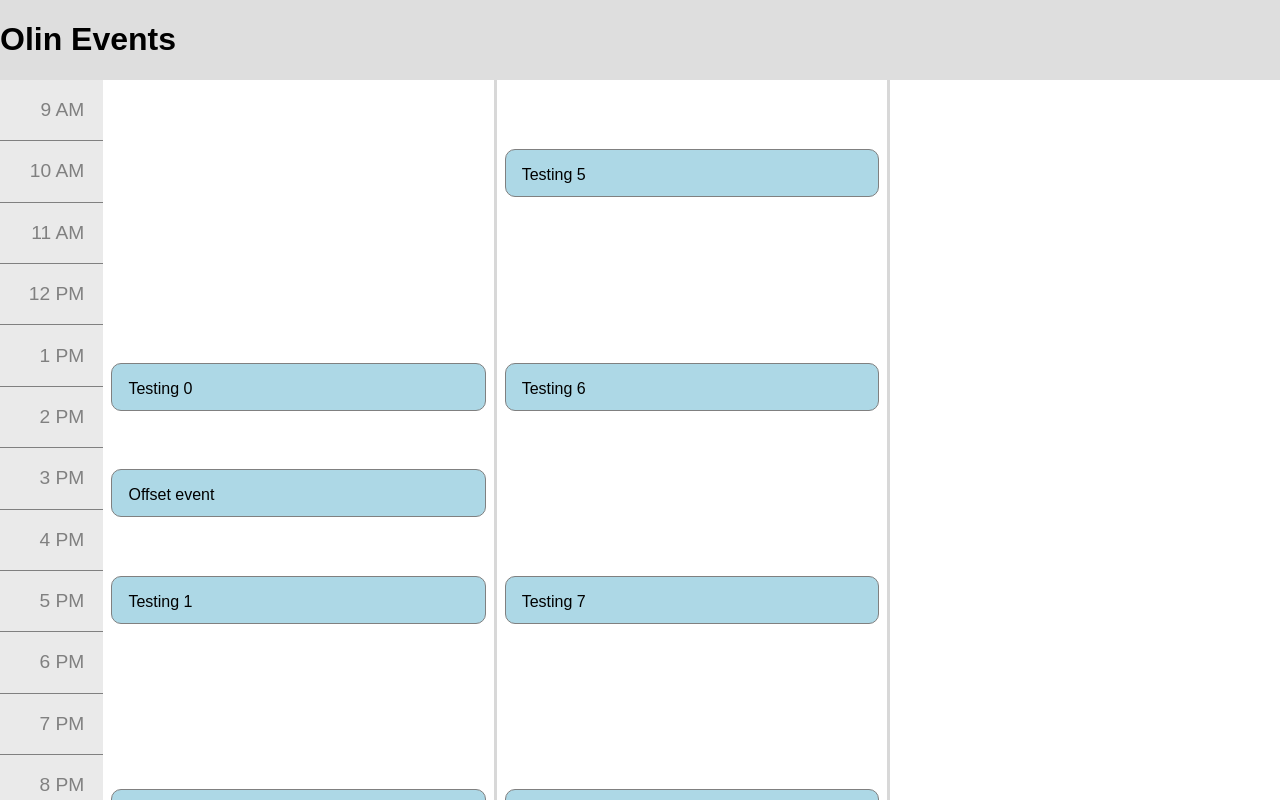
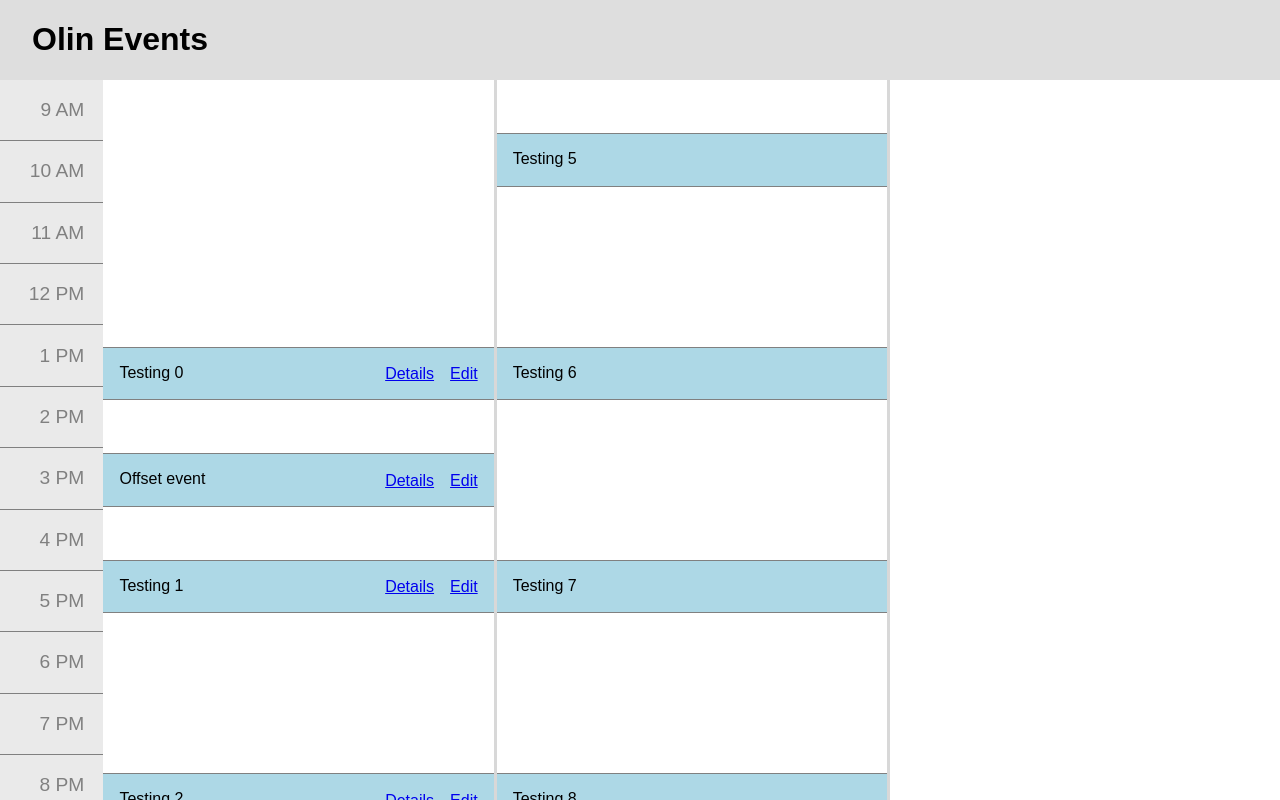
Before and after one commit to kylecombes/ultra-responsive-calendar, a React (Create React App) app: page / in a window 1280 px wide. Shown: the top 800 px of the page. Built offline with nearby package versions, Linux system fonts and the light colour scheme.

Commit message:
Added Edit and View Details links to event box.

```diff
--- a/package.json
+++ b/package.json
@@ -3,7 +3,7 @@
   "version": "0.1.0",
   "private": true,
   "description": "A highly responsive React calendar view component that can respond to varying screen sizes and display requirements.",
-  "main": "index.jsx",
+  "main": "src/index.js",
   "author": "Kyle Combes",
   "repository": {
     "type": "git",
--- a/src/App.css
+++ b/src/App.css
@@ -1,4 +1,5 @@
 * {
+	-webkit-box-sizing: border-box;
 	box-sizing: border-box;
 }
 
@@ -37,15 +38,20 @@ body,
 }
 
 .urc-calendar-container {
+	display: -ms-flexbox;
 	display: flex;
+	-ms-flex-direction: row;
 	flex-direction: row;
 	width: 100%;
 	height: 100%;
 }
 
 .urc-side-labels-container {
+	-ms-flex-preferred-size: content;
 	flex-basis: content;
+	display: -ms-flexbox;
 	display: flex;
+	-ms-flex-direction: column;
 	flex-direction: column;
 	height: 100%;
 }
@@ -65,6 +71,7 @@ body,
 }
 
 .urc-col-container {
+	-ms-flex-positive: 1;
 	flex-grow: 1;
 	height: 100%;
 	width: 100%;
@@ -72,6 +79,7 @@ body,
 	display: flex;
 	-ms-flex-direction: row;
 	flex-direction: row;
+	overflow: hidden;
 }
 
 .urc-column {
@@ -88,12 +96,37 @@ body,
 
 .urc-event {
 	background-color: lightblue;
-	margin: 1em 0.5em;
 	padding: 1em;
-	border: 1px solid gray;
-	border-radius: 10px;
 	position: absolute;
 	left: 0;
 	right: 0;
 	min-height: 3em;
+	border-top: 1px solid gray;
+	border-bottom: 1px solid gray;
 }
+
+.urc-event-contents {
+	position: relative;
+	width: 100%;
+	height: 100%;
+}
+
+.urc-event-contents .urc-event-title {
+	position: absolute;
+	top: 0;
+	left: 0;
+}
+
+.urc-event-contents .urc-event-options-container {
+	position: absolute;
+	right: 0;
+	bottom: 0;
+}
+
+.urc-event-contents .urc-event-options-container > *:not(:last-child) {
+	margin-right: 1em;
+}
+
+.urc-column:nth-of-type(2) .urc-event:not(:hover) .urc-event-options-container {
+	display: none;
+}
--- a/src/App.js
+++ b/src/App.js
@@ -13,7 +13,7 @@ export default class App extends Component {
 
 	render() {
 
-        let headerContent = <div><h1>Olin Events</h1></div>;
+        let headerContent = <div><h1 style={{marginLeft: "1em"}}>Olin Events</h1></div>;
         let startHour = 9;
         let endHour = 24;
 
--- a/src/index.css
+++ /dev/null
@@ -1,5 +0,0 @@
-body {
-  margin: 0;
-  padding: 0;
-  font-family: sans-serif;
-}
--- a/src/index.js
+++ b/src/index.js
@@ -1,6 +1,5 @@
 import React from 'react';
 import ReactDOM from 'react-dom';
-import './index.css';
 import App from './App';
 import registerServiceWorker from './registerServiceWorker';
 
--- a/src/models/calendar-event.jsx
+++ b/src/models/calendar-event.jsx
@@ -1,12 +1,15 @@
-import moment from 'moment';
+// import moment from 'moment';
 
 export default class CalendarEvent {
 
-    constructor(name, start, end) {
+    constructor(id, name, start, end, view_url, edit_url) {
 
+        this.id = id;
         this.name = name;
         this.start = start;
         this.end = end;
+        this.view_url = view_url;
+        this.edit_url = edit_url;
 
 
         this.getStartPos = this.getStartPos.bind(this);
--- a/src/ui-components/calendar.jsx
+++ b/src/ui-components/calendar.jsx
@@ -19,16 +19,16 @@ export default class Calendar extends React.Component {
             let end = moment();
             start.add(startOffset, 'h');
             end.add(startOffset+1, 'h');
-            let event = new CalendarEvent('Testing '+i, start, end);
+            let event = new CalendarEvent(i, 'Testing '+i, start, end, '/view/'+i, '/edit/'+i);
             events.push(event);
             startOffset += 4;
         }
 
         let start = moment();
         let end = moment();
-        start.add(1.5, 'h');
-        end.add(2.5, 'h');
-        events.push(new CalendarEvent('Offset event', start, end));
+        start.add(1.75, 'h');
+        end.add(2.75, 'h');
+        events.push(new CalendarEvent(200, 'Offset event', start, end, '/view/200', '/edit/200'));
 
         this.state = {eventCollection: new EventCollection(events)};
     }
--- a/src/ui-components/column.jsx
+++ b/src/ui-components/column.jsx
@@ -1,4 +1,5 @@
 import * as React from 'react';
+import EventBox from './event-box.jsx';
 
 export default class CalendarColumn extends React.Component {
 
@@ -31,9 +32,8 @@ export default class CalendarColumn extends React.Component {
             let event = this.props.events[i];
             let startPos = event.getStartPos(this.props.dayStartHour, hoursInDay);
             let endPos = event.getEndPos(this.props.dayEndHour, hoursInDay);
-            let style = {top: startPos, bottom: endPos};
-            let eventElem = <div className="urc-event" key={i} style={style} >{event.name}</div>;
-            events.push(eventElem);
+            let styles = {top: startPos, bottom: endPos};
+            events.push(<EventBox event={event} styles={styles} key={i}/>);
         }
 
         return (
--- /dev/null
+++ b/src/ui-components/event-box.jsx
@@ -0,0 +1,27 @@
+import React, { Component } from 'react';
+
+export default class EventBox extends Component {
+
+    render() {
+        let event = this.props.event;
+        let viewElement = (event.view_url)
+                ? <a href={event.view_url} title="View details" alt="View event details"><span className="urc-event-view">Details</span></a>
+                : null;
+        let editElement = (event.edit_url)
+                ? <a href={event.edit_url} title="Edit event" alt="Edit event details"><span className="urc-event-view">Edit</span></a>
+                : null;
+        return (
+            <div className="urc-event" key={this.props.key} style={this.props.styles} >
+                <div className="urc-event-contents">
+                    <span className="urc-event-title">{event.name}</span>
+                    <div className="urc-event-options-container">
+                        {viewElement}
+                        {editElement}
+                    </div>
+                </div>
+            </div>
+        )
+    }
+
+
+}
```
Lines whose indentation alone changed are shown as unchanged.
